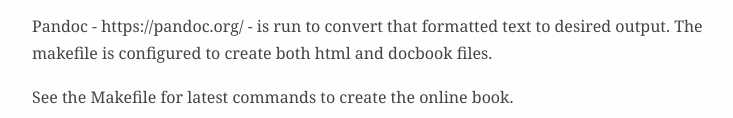
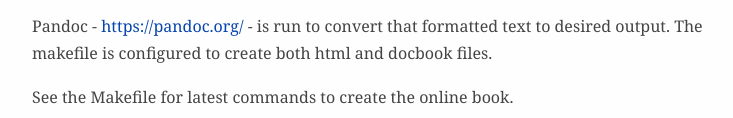
Before and after one commit to netrc/ManagingAFS, a plain HTML site: page notes/textnotes.html in a window 1280 px wide. Shown: the part 909-1027 px from the top of the page, without its empty margins (272-1005 px from the left). Drawn offline with Linux system fonts and the light colour scheme.

Commit message:
pandoc link

```diff
--- a/notes/textnotes.html
+++ b/notes/textnotes.html
@@ -30,7 +30,7 @@ My table 'markdown' wasn't particularly sophisticated and I believe were just ha
 <p>
 I've written a small javascript library/program (in 'afs2pan' and 'lib/*.js') to convert all the above files to a format that pandoc can process. Essentially, for each chapter, I read in each line, and convert the formatting in the characters and the text; then to be processed by pandoc.
 <p>
-Pandoc - https://pandoc.org/ - is run to convert that formatted text to desired output. The makefile is configured to create both html and docbook files.
+  Pandoc - <a href="https://pandoc.org/">https://pandoc.org/</a> - is run to convert that formatted text to desired output. The makefile is configured to create both html and docbook files.
 <p>
 See the Makefile for latest commands to create the online book.
 
```
